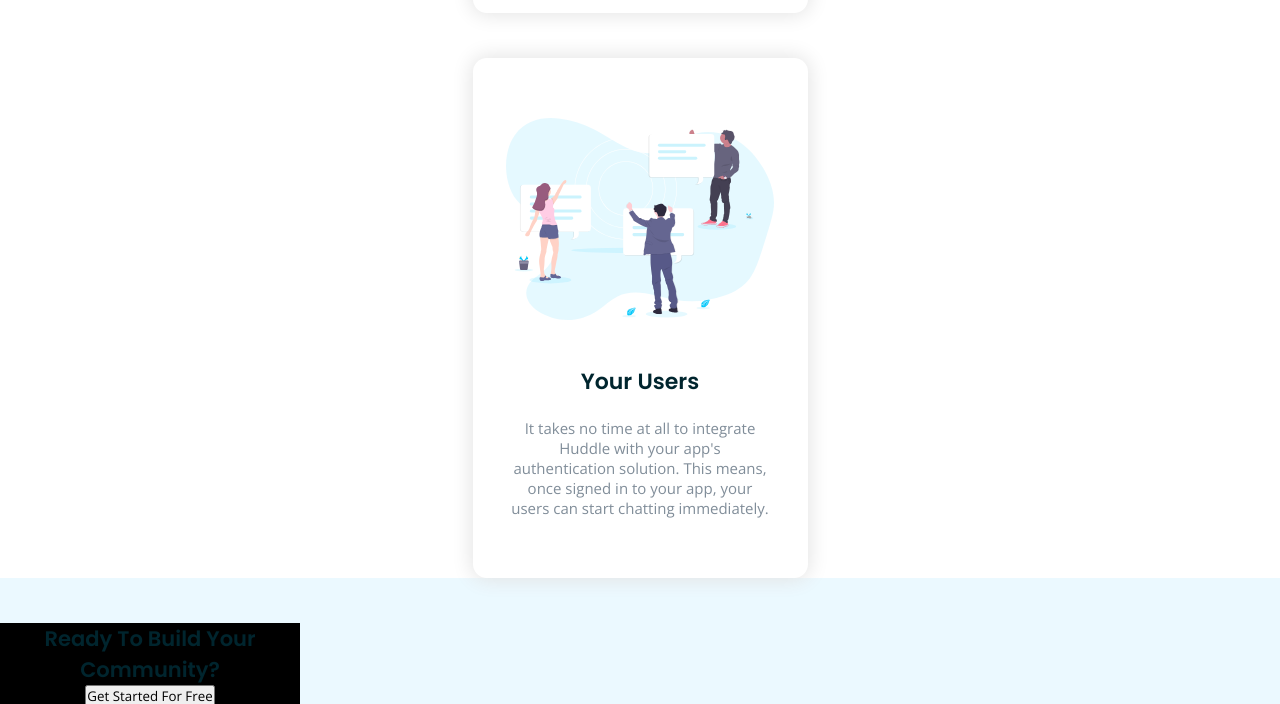
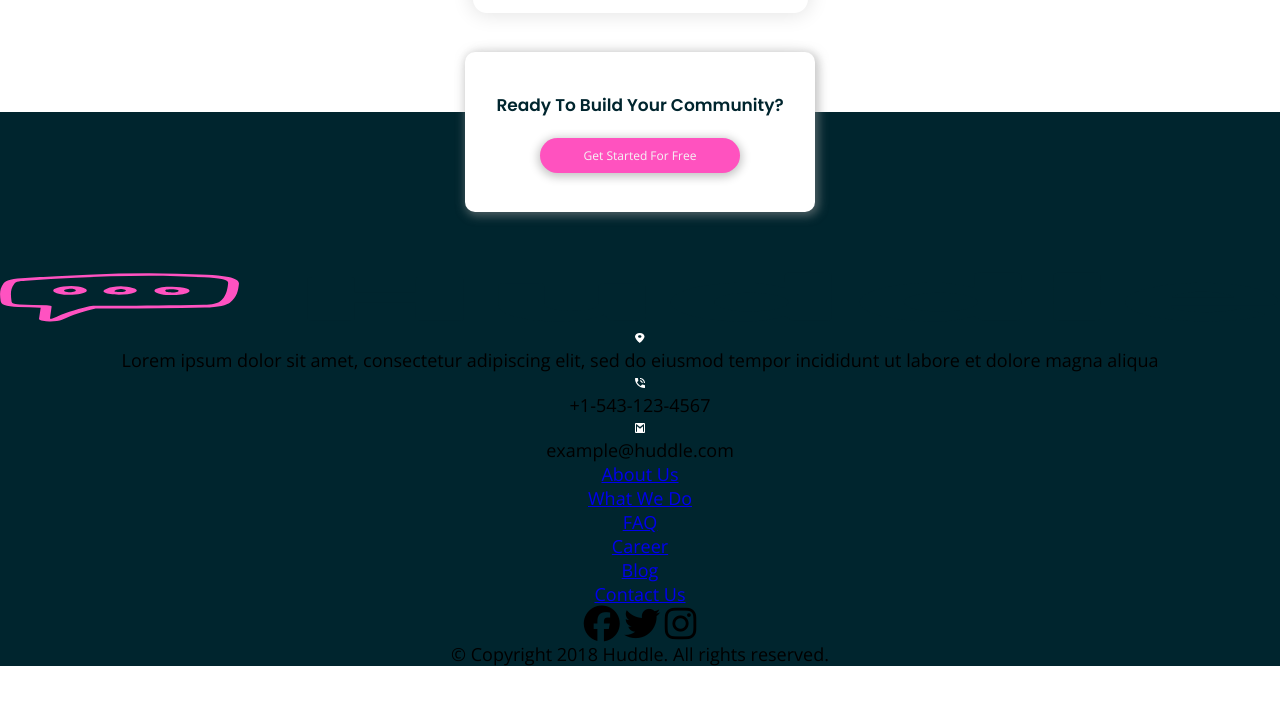
Before and after one commit to Feelshot/practica-13-css-landingpage, a plain HTML site: page index.html in a window 1280 px wide. Shown: the part 2518-3222 px from the top of the page. Drawn offline with nearby package versions, Linux system fonts and the light colour scheme.

Commit message:
tarjeta footer lista

```diff
--- a/index.html
+++ b/index.html
@@ -74,16 +74,17 @@
                 </div>
             </div>
         </section>
+    </main>
+    <footer>
         <section class="call-to-action">
             <div class="call-to-action_container">
                 <h3>Ready To Build Your Community?</h3>
                 <button>Get Started For Free</button>
             </div>
         </section>
-    </main>
-    <footer>
+        <div class="container-gral">
             <section class="logo">
-            <img src="img/logo.svg" alt="logo">
+                <img src="img/logo.svg" alt="logo" class="logo-bottom">
                 <div class="logo-datos">
                     <div class="logo-datos_direccion">
                         <img src="img/icon-location.svg" alt="">
@@ -131,6 +132,7 @@
             <section class="copy">
                 <p>&copy; Copyright 2018 Huddle. All rights reserved.</p>
             </section>
+        </div>
     </footer>
 </body>
 </html>
--- a/style-mobile.css
+++ b/style-mobile.css
@@ -59,7 +59,9 @@
     margin: 25px 20px 0 0;
 }
 /* ---- Main ---- */
-
+main {
+    height: 2500px;
+}
 /*    ---- Cabecera ---- */
 .cabecera {
     margin: 80px 20px 0 20px;
@@ -92,6 +94,7 @@
     background-color: #FFF;
     margin: 0;
     padding-top: 40px;
+    height: 2500px;
 }
 
 .tarjetas-info {
@@ -119,6 +122,10 @@
 }
 .tarjetas-tres p {
     width: 260px;
+
+}
+.tarjetas-tres {
+    margin-bottom: 0;
 }
 .tarjetas-info p {
     color: var(--Gris-azulado);
@@ -126,12 +133,46 @@
     font-size: 15px;
 }
 /*    ---- Tarjeta Call To action ---- */
-.call-to-action {
-    background-color: #000;
-    width: 300px;
 
+.call-to-action_container {
+    position: absolute;
+    top: -60px;
+    left: 0;
+    right: 0;
+    margin: auto;
+    width: 350px;
+    height: 160px;
+    background-color: #fff;
+    box-shadow: 2px 2px 10px 2px rgba(153, 153, 153, 0.507);
+    border-radius: 10px;
+}
+.call-to-action_container h3 {
+    font-size: 17px;
+    margin: 40px auto 20px auto;
+}
+.call-to-action_container button {
+    width: 200px;
+    height: 35px;
+    border-radius: 30px;
+    border: none;
+    font-size: 12px;
+    background-color: var(--Pink);
+    color: var(--Blanco-96);
+    box-shadow: 0px 2px 10px 2px rgb(196, 196, 196);
 }
 /* ---- Footer ---- */
 footer {
     background-color: var(--Negro-azulado);
+    position: relative;
 }
+.container-gral {
+    padding-top: 160px;
+    flex-direction: initial;
+}
+.logo-bottom {
+    width: 100%;
+}
+.logo-datos div img {
+    width: 10px;
+    height: 10px;
+}
```
Lines whose indentation alone changed are shown as unchanged.
